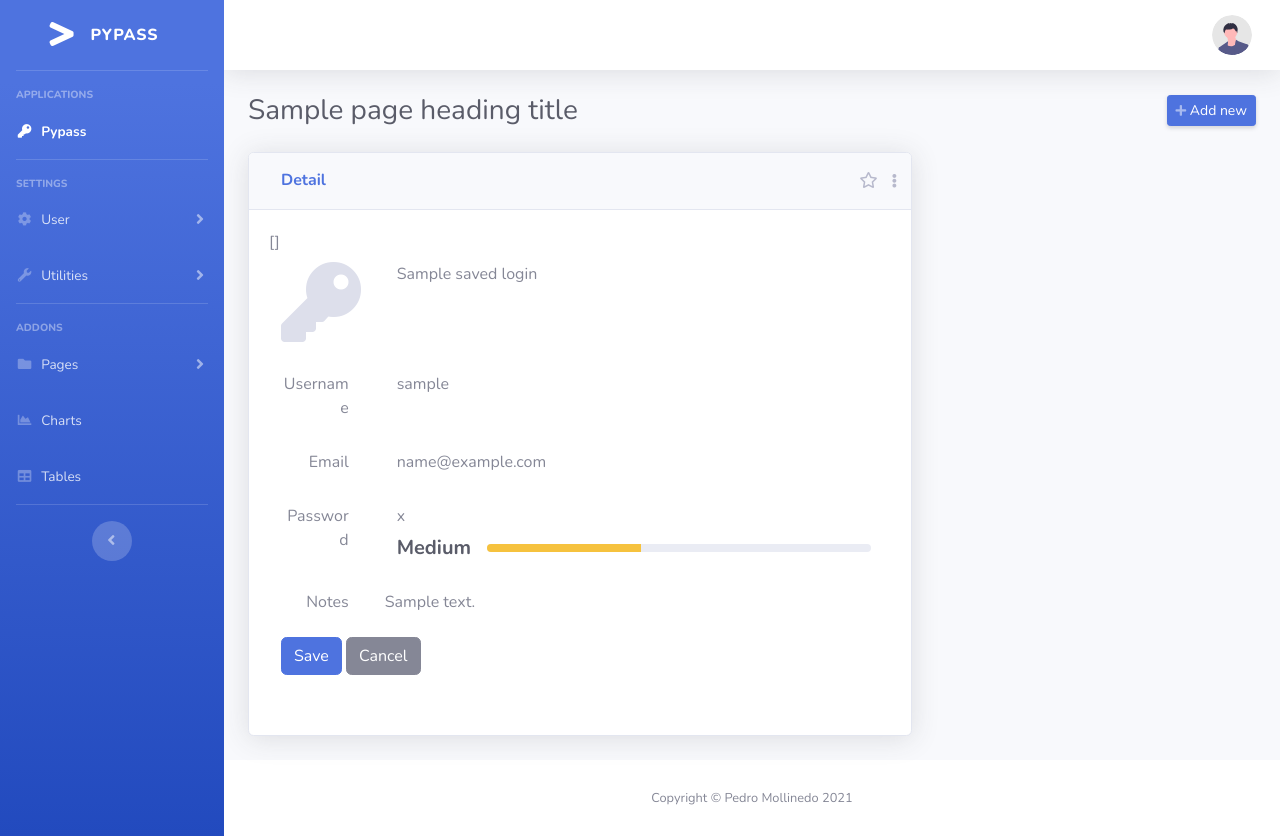
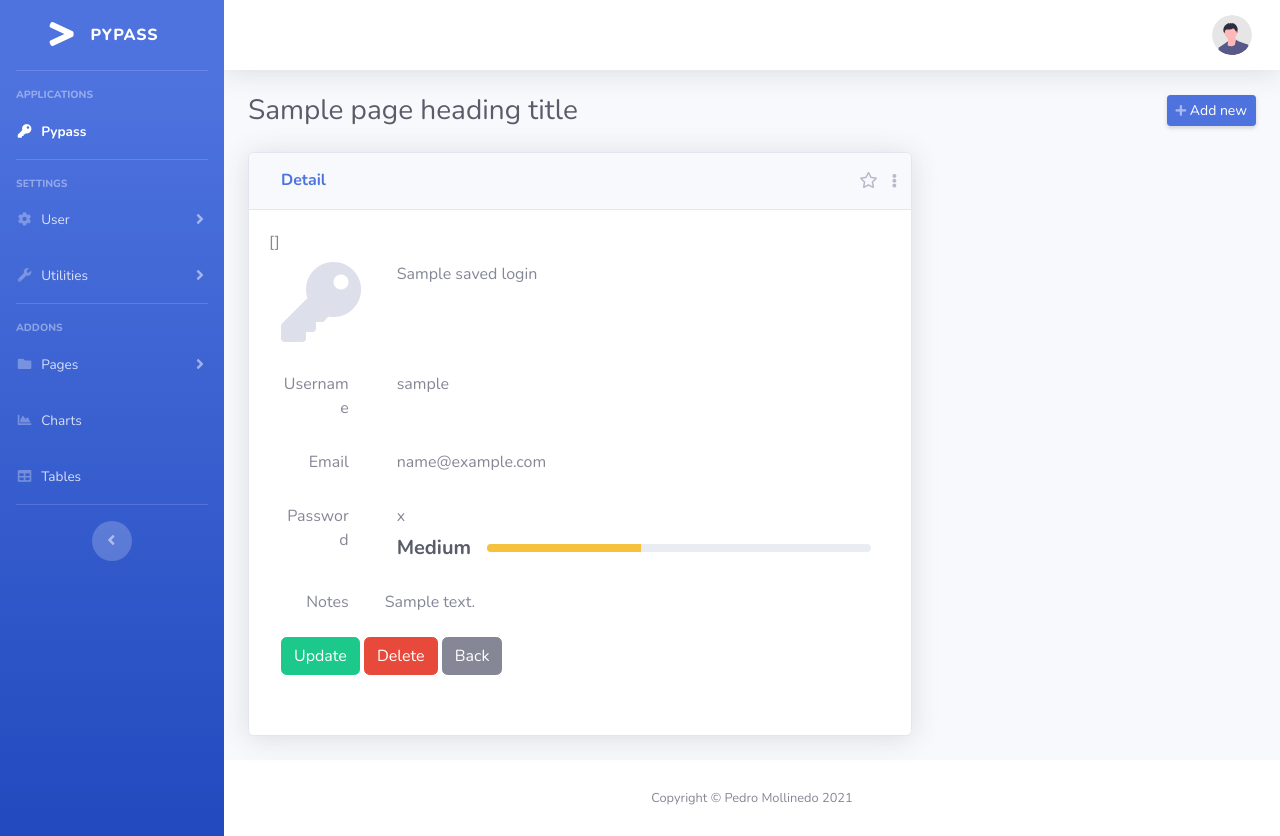
Before and after one commit to pmmollinedo/proyecto_python, a Django app: template pypass/templates/pypass/saved_logins_detail.html in a window 1280 px wide. Run offline with Django 4.2, Linux system fonts and the light colour scheme; the template is opened without the code that fills it: most values are stand-ins (such as "Sample title", 1, 10 or a date in 2020); some libraries are stand-ins or nearby versions.

Commit message:
DetailView buttons fix

```diff
--- a/pypass/templates/pypass/saved_logins_detail.html
+++ b/pypass/templates/pypass/saved_logins_detail.html
@@ -120,8 +120,13 @@
 
                         <div class="form-group row">
                             <div class="col-sm-10">
-                                <button class="btn btn-primary" type="submit">Save</button>
-                                <a href="{% url 'pypass:list_login' %}" class="btn btn-secondary" type="button">Cancel</a>
+                                <a class="btn btn-success" href="{% url 'pypass:update_login' saved_login.id_user_logins %}">
+                                    Update
+                                </a>
+                                <div class="btn btn-danger" data-toggle="modal" data-target="#deleteItemModal">
+                                    Delete
+                                </div>
+                                <a href="{% url 'pypass:list_login' %}" class="btn btn-secondary" type="button">Back</a>
                             </div>
                         </div>
                     </form>
```
